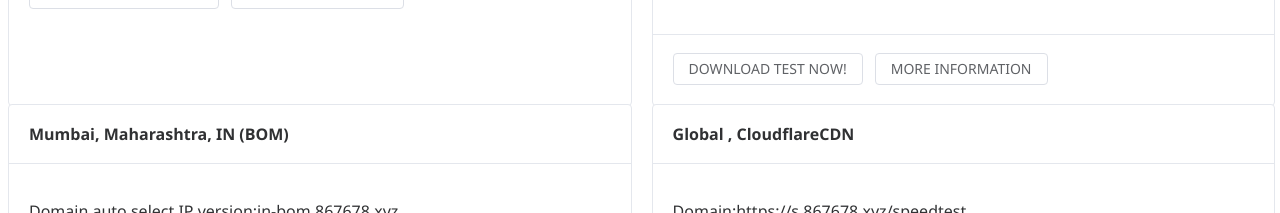
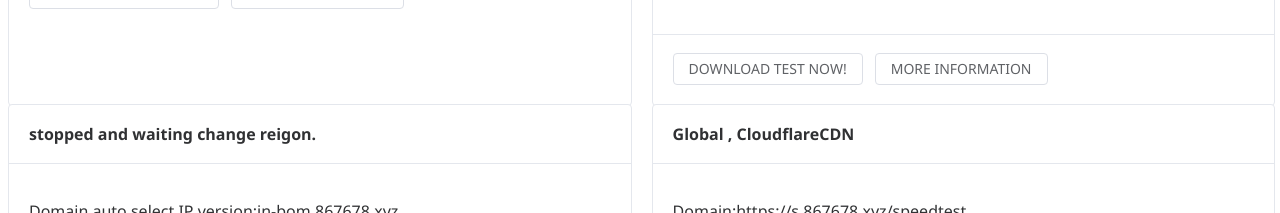
Before and after one commit to mokanove/867678.xyz, a Vue app: page / in a window 1280 px wide. Shown: the part 1960-2173 px from the top of the page. Built offline with nearby package versions, Linux system fonts and the light colour scheme.

Commit message:
stopindia

```diff
--- a/src/views/HomeView.vue
+++ b/src/views/HomeView.vue
@@ -139,7 +139,7 @@
         <el-card class="project-card" shadow="hover">
           <template #header>
             <div class="card-header">
-              <span> Mumbai, Maharashtra, IN (BOM)</span>
+              <span>stopped and waiting change reigon.</span>
             </div>
           </template>
           <p>Domain auto select IP version:in-bom.867678.xyz</p>
```
